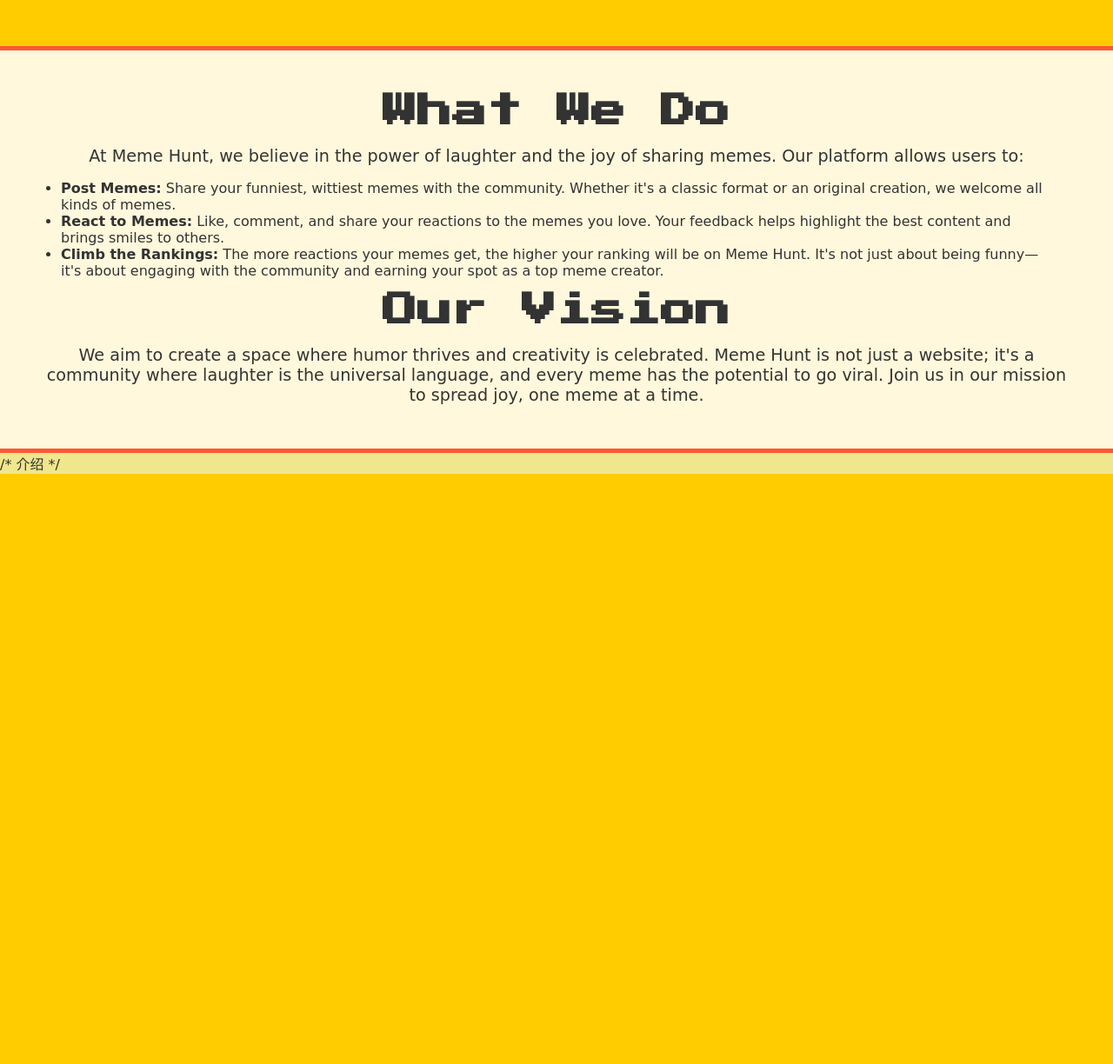
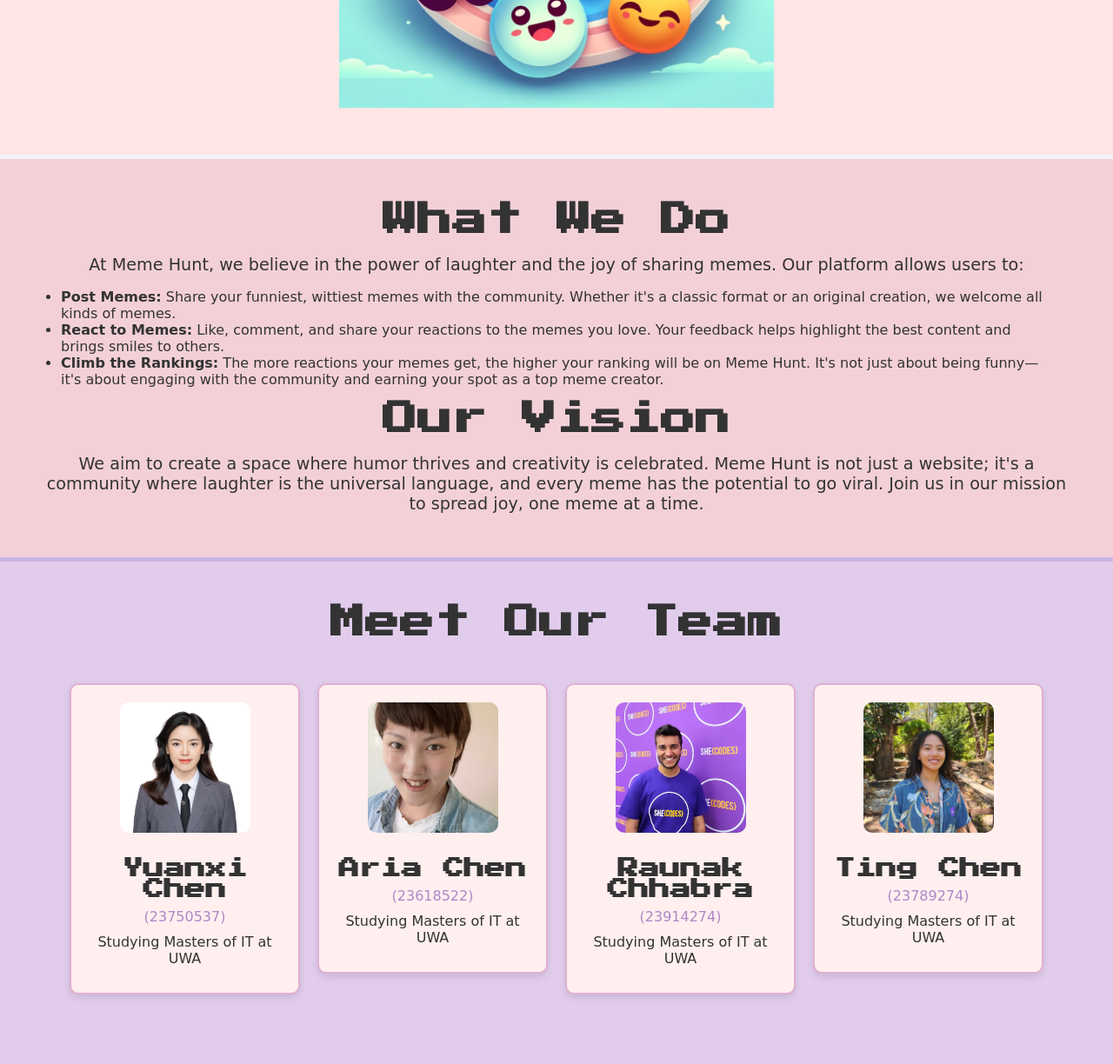
Before and after one commit to TopCoderAriaChen/MemeHuntWebApp, a Flask app: page /about_us in a window 1280 px wide. Shown: the part 529-1753 px from the top of the page at 87% size. Before the commit the page ends 1074 px from the top, so only its background shows below. Run offline with Flask 2, Linux system fonts and the light colour scheme; some libraries are stand-ins or nearby versions.

Commit message:
Update team member profiles on About Us page, Fix image link, Unify color scheme

```diff
--- a/templates/front/about_us.html
+++ b/templates/front/about_us.html
@@ -8,8 +8,8 @@
   <style>
     body {
       font-family: 'Comic Sans MS', cursive, sans-serif;
-      background-color: #f0e68c;
-      color: #333;
+      background-color: #F1F1F6;
+      color: #7469b6;
       margin: 0;
       padding: 0;
     }
@@ -18,7 +18,7 @@
       text-align: center;
     }
     .about-section {
-      background-color: #ffcc00;
+      background-color: #FFE6E6;
     }
     .about-section h1, .section h2 {
       font-size: 2.5em;
@@ -32,9 +32,9 @@
       color: #333;
     }
     .content-section {
-      background-color: #fff8dc;
-      border-top: 5px solid #ff5733;
-      border-bottom: 5px solid #ff5733;
+      background-color: #F3D0D7;
+      border-top: 5px solid #F1F1F6;
+      border-bottom: 5px solid #C9B6E4;
     }
     .content-section ul {
       list-style-type: disc;
@@ -44,7 +44,7 @@
       display: inline-block;
     }
     .team-section {
-      background-color: #ffefd5;
+      background-color: #E1CCEC;
     }
     .team-section .row {
       display: flex;
@@ -63,12 +63,12 @@
       transform: scale(1.05);
     }
     .team-section .card {
-      background-color: #ffffff;
+      background-color: #FFEFEF;
       border-radius: 10px;
       overflow: hidden;
       text-align: center;
       padding: 20px;
-      border: 2px solid #ffcc00;
+      border: 2px solid #E1AFD1;
       box-shadow: 0 4px 8px rgba(0,0,0,0.1);
     }
     .team-section .card img {
@@ -84,7 +84,7 @@
       color: #333;
     }
     .team-section .card .title {
-      color: #ff5733;
+      color: #AD88C6;
       font-size: 1em;
       margin: 5px 0;
     }
@@ -105,7 +105,7 @@
 <div class="section about-section">
   <h1>About Meme Hunt</h1>
   <p>Welcome to Meme Hunt, where the fun never ends! Discover who we are and what we do.</p>
-  <img src="images/gif.png" alt="Meme Hunt" class="about-image">
+  <img src="{{ url_for('static', filename='image/gif.png') }}" alt="Meme Hunt" class="about-image">
 </div>
 
 <div class="section content-section">
@@ -121,9 +121,54 @@
   <p>We aim to create a space where humor thrives and creativity is celebrated. Meme Hunt is not just a website; it's a community where laughter is the universal language, and every meme has the potential to go viral. Join us in our mission to spread joy, one meme at a time.</p>
 </div>
 
+<div class="section team-section">
+  <h2>Meet Our Team</h2>
+  <div class="row">
+    <div class="column">
+      <div class="card">
+        <img src="{{ url_for('static', filename='image/YuanxiChen.png') }}" alt="Yuanxi">
+        <div class="container">
+          <h2>Yuanxi Chen</h2>
+          <p class="title">(23750537)</p>
+          <p>Studying Masters of IT at UWA</p>
+        </div>
+      </div>
+    </div>
 
-/* 介绍  */
+    <div class="column">
+      <div class="card">
+        <img src="{{ url_for('static', filename='image/AriaChen.png') }}" alt="Aria">
+        <div class="container">
+          <h2>Aria Chen</h2>
+          <p class="title">(23618522)</p>
+          <p>Studying Masters of IT at UWA</p>
+        </div>
+      </div>
+    </div>
 
+    <div class="column">
+      <div class="card">
+        <img src="{{ url_for('static', filename='image/RaunakChhabra.png') }}" alt="Raunak">
+        <div class="container">
+          <h2>Raunak Chhabra</h2>
+          <p class="title">(23914274)</p>
+          <p>Studying Masters of IT at UWA</p>
+        </div>
+      </div>
+    </div>
+
+    <div class="column">
+      <div class="card">
+        <img src="{{ url_for('static', filename='image/TingChen.png') }}"  alt="Ting">
+        <div class="container">
+          <h2>Ting Chen</h2>
+          <p class="title">(23789274)</p>
+          <p>Studying Masters of IT at UWA</p>
+        </div>
+      </div>
+    </div>
+  </div>
+</div>
 
 </body>
 </html>
```
Also changed, not shown: templates/front/introductory_new.html (deleted, +0 -213 lines), static/image/AriaChen.png (added), static/image/RaunakChhabra.png (added), static/image/TingChen.png (added), static/image/YuanxiChen.png (added), static/image/gif.png (added).
